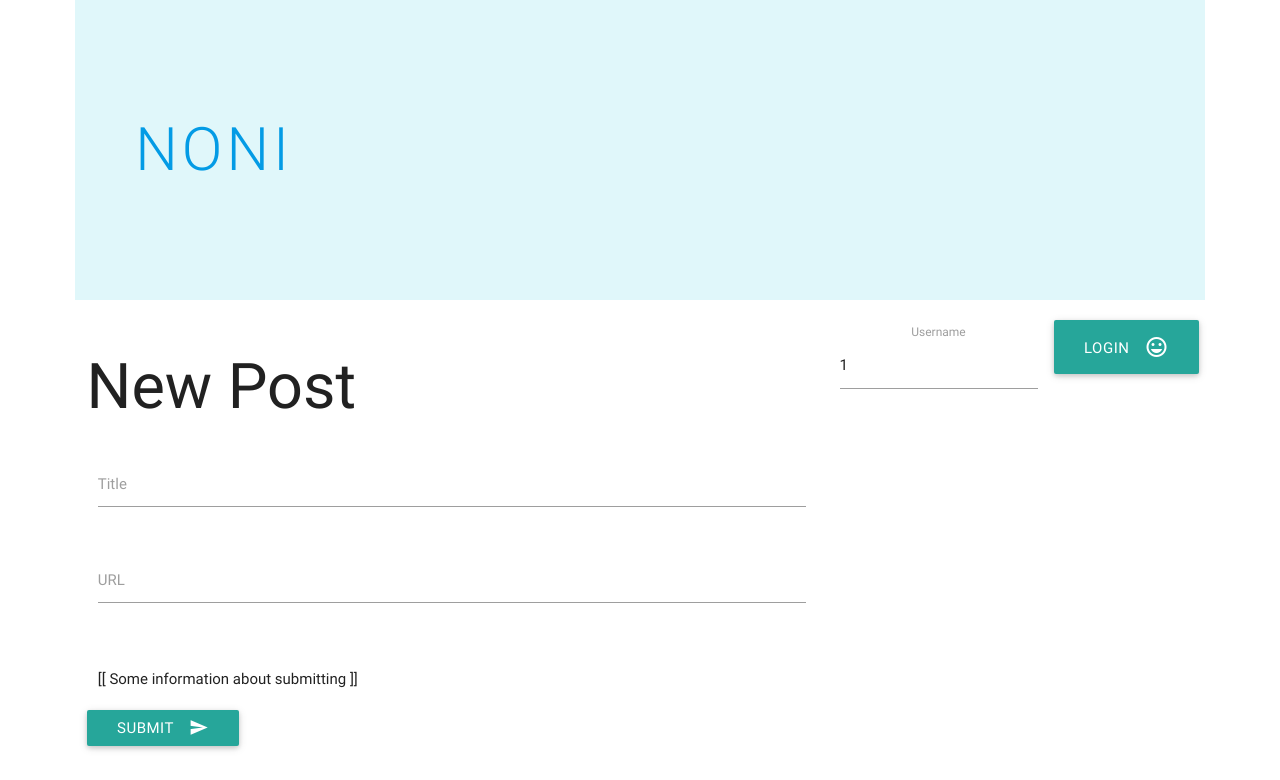
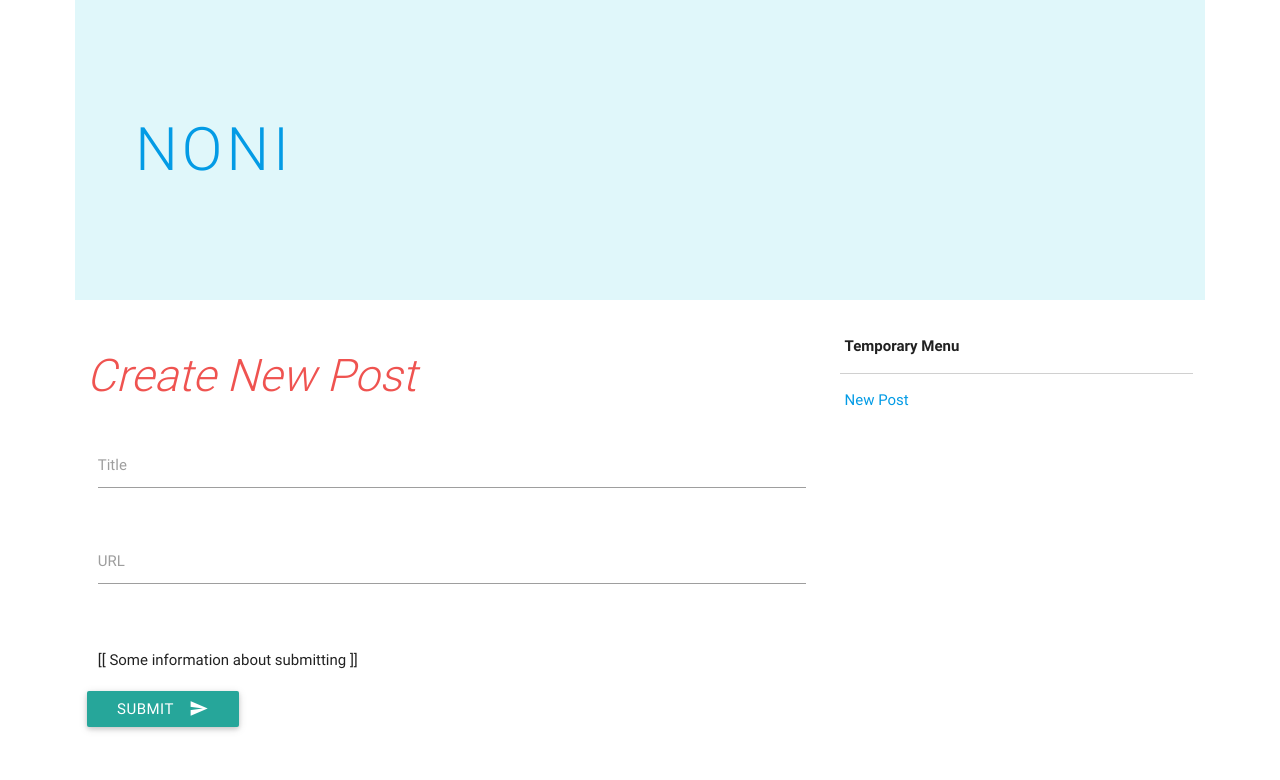
Before and after one commit to forceapple/social_media, a PHP site: page /newpost.php in a window 1280 px wide. Shown: the top 780 px of the page. Run offline with PHP 8.4, Linux system fonts and the light colour scheme; some libraries are stand-ins or nearby versions.

Commit message:
updated pages

```diff
--- a/view/css/style.css
+++ b/view/css/style.css
@@ -120,3 +120,10 @@ a {
 	letter-spacing: 2px;
 	font-weight: 200;
 }
+
+.post-heading {
+	font-weight: 300;
+	font-style: italic;
+	color: #ef5350;
+	font-size: 3em;
+}
--- a/view/newpost.php
+++ b/view/newpost.php
@@ -5,7 +5,7 @@
 
        <!-- content -->
         <div id="content" class="col m8">
-        	<h1>New Post</h1>
+        	<h2 class="post-heading">Create New Post</h2>
 	        <form action="../controller/listener.php" class="col l12 m12 s12 container" id="linkform" method="POST">
 			    <div class="row">
 			      <div class="input-field col l12 m12 s12">
--- a/view/sidebar.php
+++ b/view/sidebar.php
@@ -1,5 +1,6 @@
          <!-- sidebar: username? -->
           <div class="col m4">
+          <!--
            <form id="insertUserForm">
         <div class="row block-content">
         	<div class="col">
@@ -12,5 +13,13 @@
            <div id="insertUserMsgBox" class="col s3 center med-content">
            </div>
         </div>
-        </form>
-        </div><!-- end sidebar -->
+        </form>-->
+
+	<table class="hoverable">
+    <thead><tr><th>Temporary Menu</th></tr></thead>
+    <tbody>
+    	<tr><td><a href="newpost.php">New Post</a></td></tr>
+    </tbody>
+	 </table>
+
+</div><!-- end sidebar -->
```
